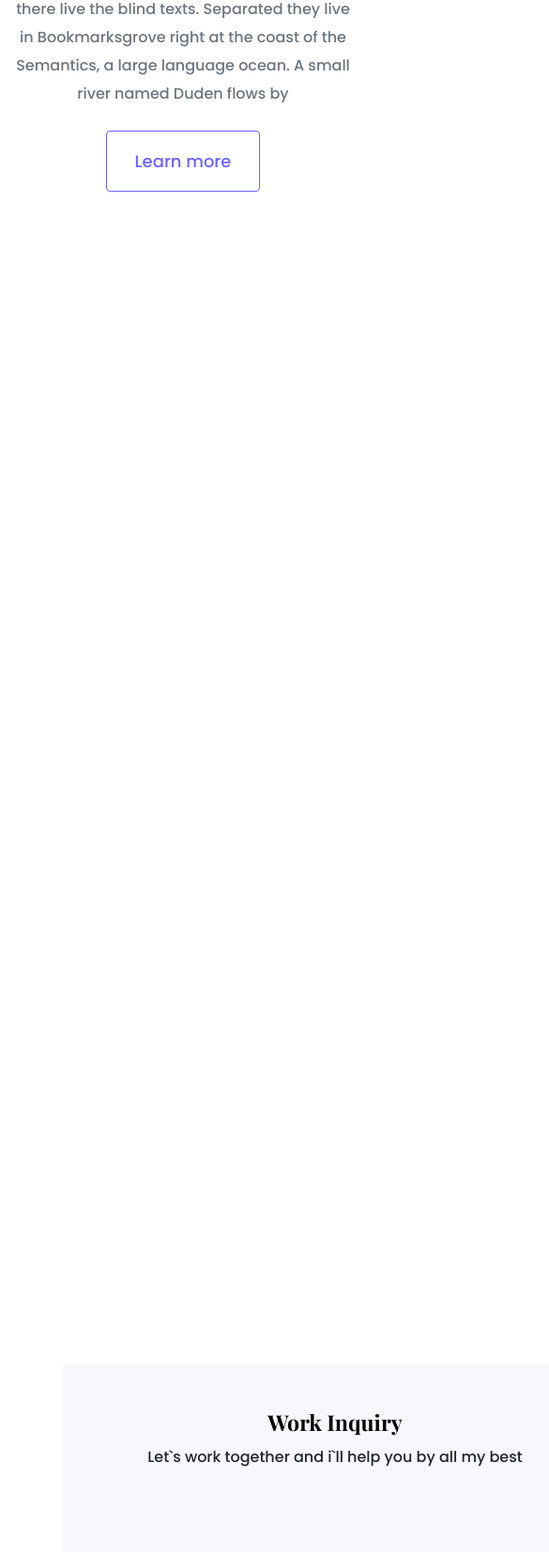
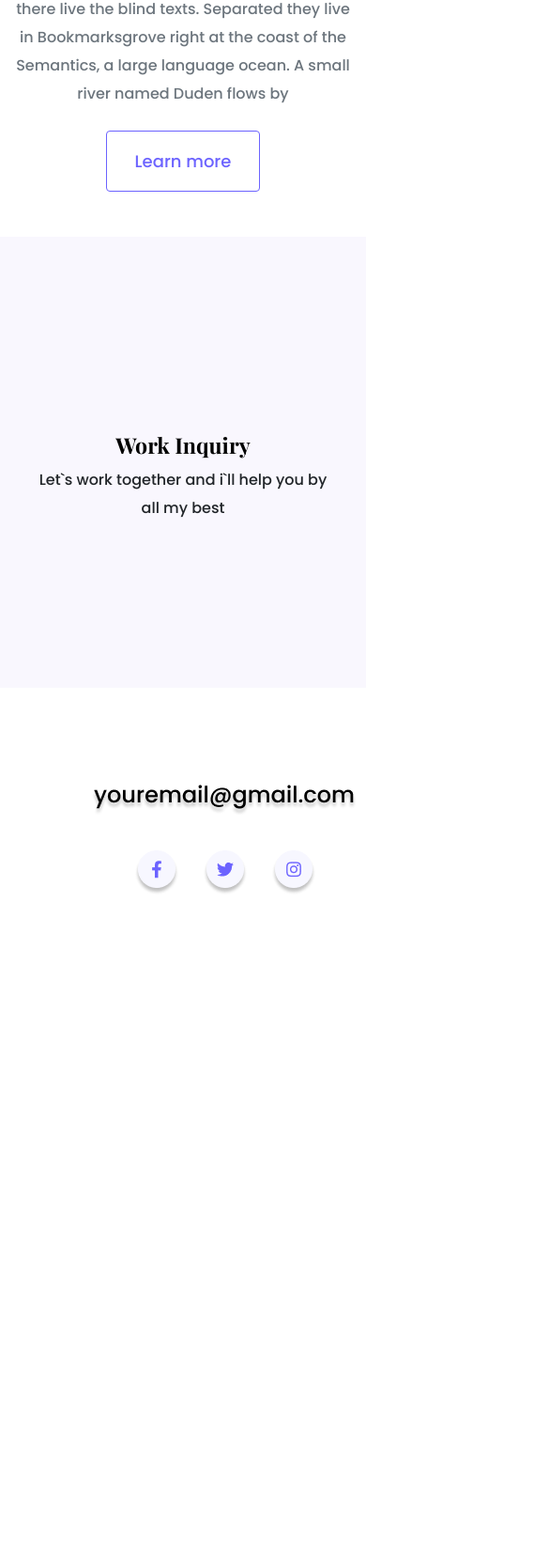
Before and after one commit to Verlong/repository_test_shecodes, a plain HTML site: page index.html in a window 390 px wide. Shown: the part 1548-3203 px from the top of the page at 94% size, 585 px wide, since content can reach past the window. After the commit the page ends 2501 px from the top, so only its background shows below. Drawn offline with nearby package versions, Linux system fonts and the light colour scheme.

Commit message:
remove bugs

```diff
--- a/index.html
+++ b/index.html
@@ -74,23 +74,25 @@
         </div>
       </div>
     </div>
-    <div class="footer_talk">
+
+     <div class="footer_talk">
 
       <div class="container">
         <div class="row">
-          <div class="col-6 mt-5">
+          <div class="col  mt-5">
             <h3>Work Inquiry</h3>
             <p>Let`s work  together and i`ll help you by all my best</p>
           </div>
-          <div class="col-6 mt-5"><a href="#" class="btn btn-branding">Let`s talk here</a></div>
+          <div class="col  mt-5 d-none d-lg-block"><a href="#" class="btn btn-branding">Let`s talk here</a></div>
         </div>
       </div>
 
+
     </div>
 
-    <br>
 
-   <div class="contacts m-5 p-5" >
+
+    <div class="contacts m-5 p-5 " >
       <img src="img/footer.png" alt="">
     </div>
 
@@ -100,5 +102,6 @@
 
 
 
+
 </body>
 </html>
--- a/style.css
+++ b/style.css
@@ -93,23 +93,33 @@ padding: 18px 30px;
         padding: 0;
         text-align: center;
     }
+
+    .footer_talk {
+        padding: 0;
+        text-align: center;
+    }
+
+    .contacts {
+    display: block;
+    margin-left: auto;
+    margin-right: auto
+    }
+
+
 }
 
 .footer_talk {
-background: var(--secondary-color);
-position: absolute;
-width: 1160px;
-height: 200px;
-left: 67px;
-top: 3000px;
-padding: auto;
-text-align: center;
+    background: var(--secondary-color);
+    text-align: center;
+    padding: 160px 20px;
+
 }
 
 .contacts {
-position: absolute;
+
 width: 278px;
 height: 122px;
 left: 507px;
 top: 3354px;
+margin-bottom: 24px;
 }
```
